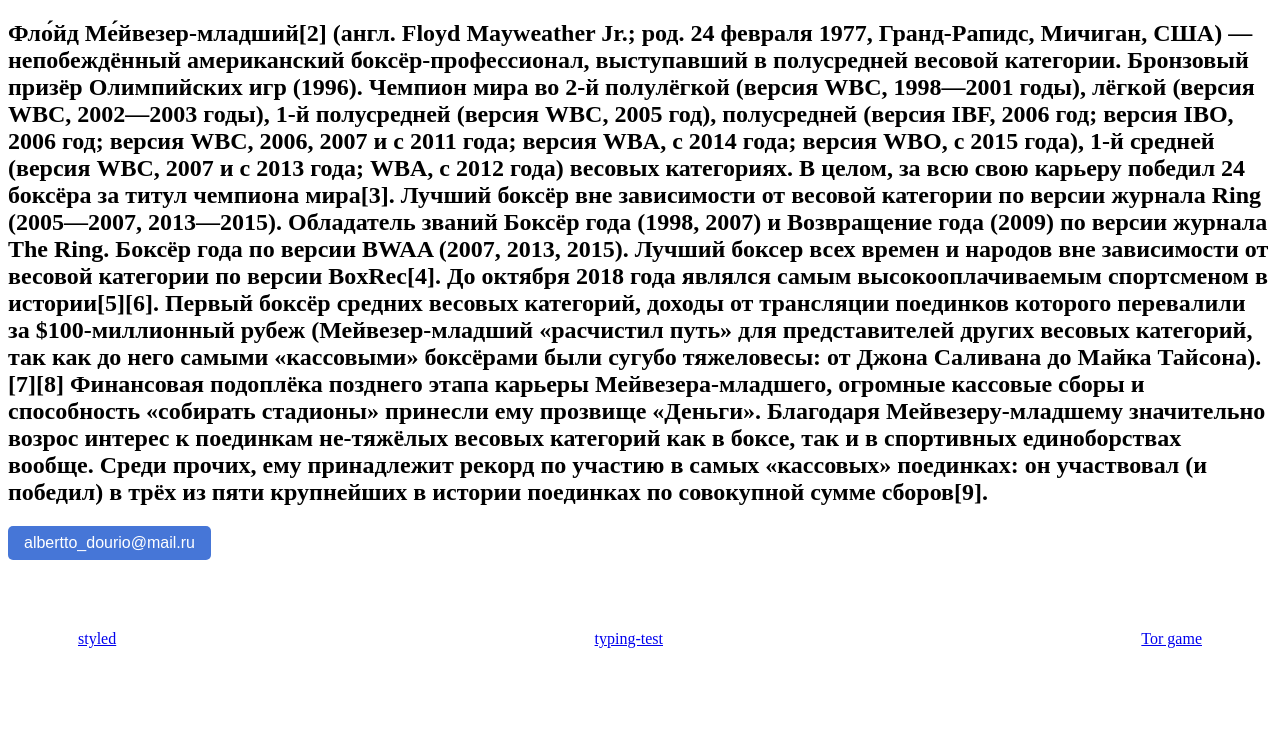
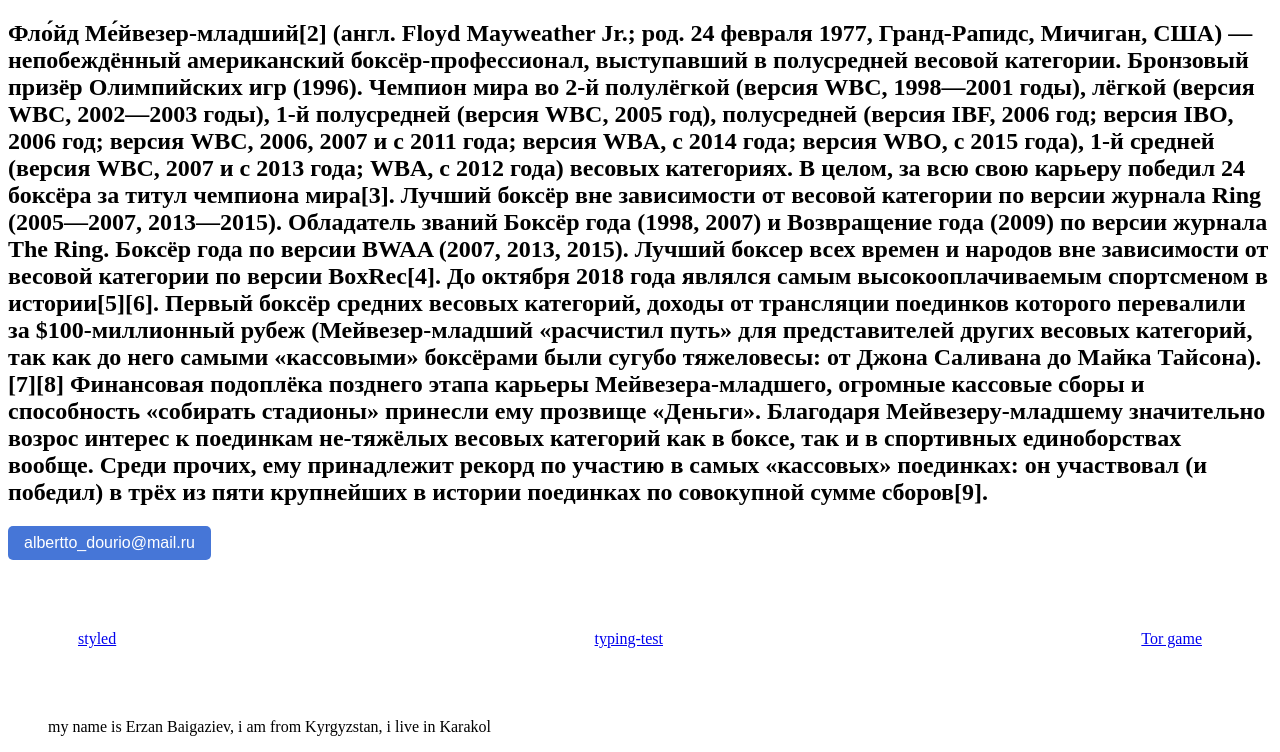
Before and after one commit to Baigaziev/11.11.12, a plain HTML site: page index.html in a window 1280 px wide. Shown: the part 2332-3084 px from the top of the page. Before the commit the page ends 3050 px from the top, so only its background shows below. Drawn offline with Linux system fonts and the light colour scheme.

Commit message:
added blockquote

```diff
--- a/index.html
+++ b/index.html
@@ -48,6 +48,9 @@
 <a href="https://10fastfingers.com/typing-test/russian">typing-test</a>
 <a href="https://www.youtube.com/watch?v=uq8uVzaeb00&t=12131s">Tor game</a>
     </div>
+    <blockquote>
+      my name is Erzan Baigaziev, i am from Kyrgyzstan, i live in Karakol
+    </blockquote>
 
 </body>
 </html>
```
